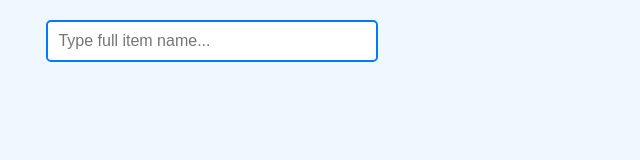
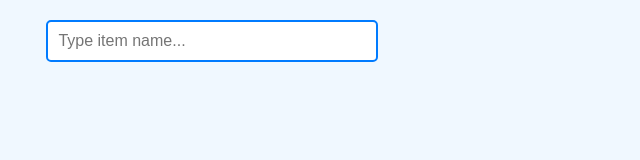
Before and after one commit to Hamza123455/arfafoods.com, a plain HTML site: page barcode.html in a window 1280 px wide. Shown: the full height of the page, 0-640 px from the left. Drawn offline with Linux system fonts and the light colour scheme.

Commit message:
Update barcode.html

```diff
--- a/barcode.html
+++ b/barcode.html
@@ -102,7 +102,7 @@
 </head>
 <body>
 
-<input type="text" id="searchInput" placeholder="Type full item name..." autocomplete="on">
+<input type="text" id="searchInput" placeholder="Type item name..." autocomplete="on">
 <div id="itemList"></div>
 <button id="printButton" style="display: none;">Print</button>
 
```
